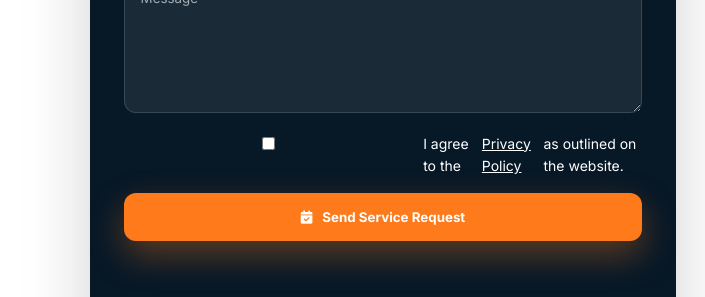
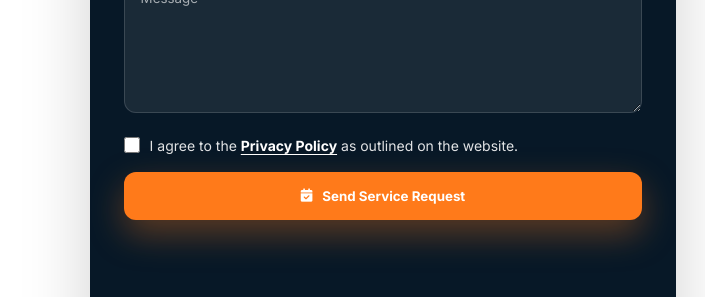
Before and after one commit to FUNG1221/pro-plumbing-usa, a plain HTML site: page index.html in a window 1280 px wide. Shown: the part 8880-9177 px from the top of the page, 0-705 px from the left. Drawn offline with Linux system fonts and the light colour scheme; grey boxes are pictures that could not be loaded.

Commit message:
Update dental website UI

```diff
--- a/index.html
+++ b/index.html
@@ -870,6 +870,38 @@
       grid-column: 1 / -1;
     }
 
+    .privacy-consent {
+      grid-column: 1 / -1;
+      display: flex;
+      align-items: center;
+      gap: 10px;
+      color: rgba(255,255,255,0.88);
+      font-size: 14px;
+      line-height: 1.5;
+      padding: 2px 0 0;
+    }
+
+    .privacy-consent input {
+      width: 16px !important;
+      height: 16px;
+      padding: 0 !important;
+      margin: 0;
+      flex: 0 0 16px;
+      accent-color: var(--orange);
+      cursor: pointer;
+    }
+
+    .privacy-consent span {
+      display: inline;
+    }
+
+    .privacy-consent a {
+      color: var(--white);
+      text-decoration: underline;
+      text-underline-offset: 3px;
+      font-weight: 700;
+    }
+
     .contact-form input,
     .contact-form select,
     .contact-form textarea {
@@ -1668,7 +1700,11 @@
 <div class="form-group full">
 <textarea placeholder="Message"></textarea>
 </div>
-<div class="form-group full"><label style="display:flex;align-items:flex-start;gap:10px;color:#fff;font-size:14px;line-height:1.6;cursor:pointer;"><input required="required" style="margin-top:4px;accent-color:#ff7a1a;" type="checkbox"/> I agree to the <a href="#" style="color:#fff;text-decoration:underline;">Privacy Policy</a> as outlined on the website.</label></div><div class="form-group full">
+<label class="privacy-consent">
+<input required="required" type="checkbox"/>
+<span>I agree to the <a href="#">Privacy Policy</a> as outlined on the website.</span>
+</label>
+<div class="form-group full">
 <button class="btn btn-orange" style="width:100%;" type="submit">
 <i class="fa-solid fa-calendar-check"></i>
                 Send Service Request
```
